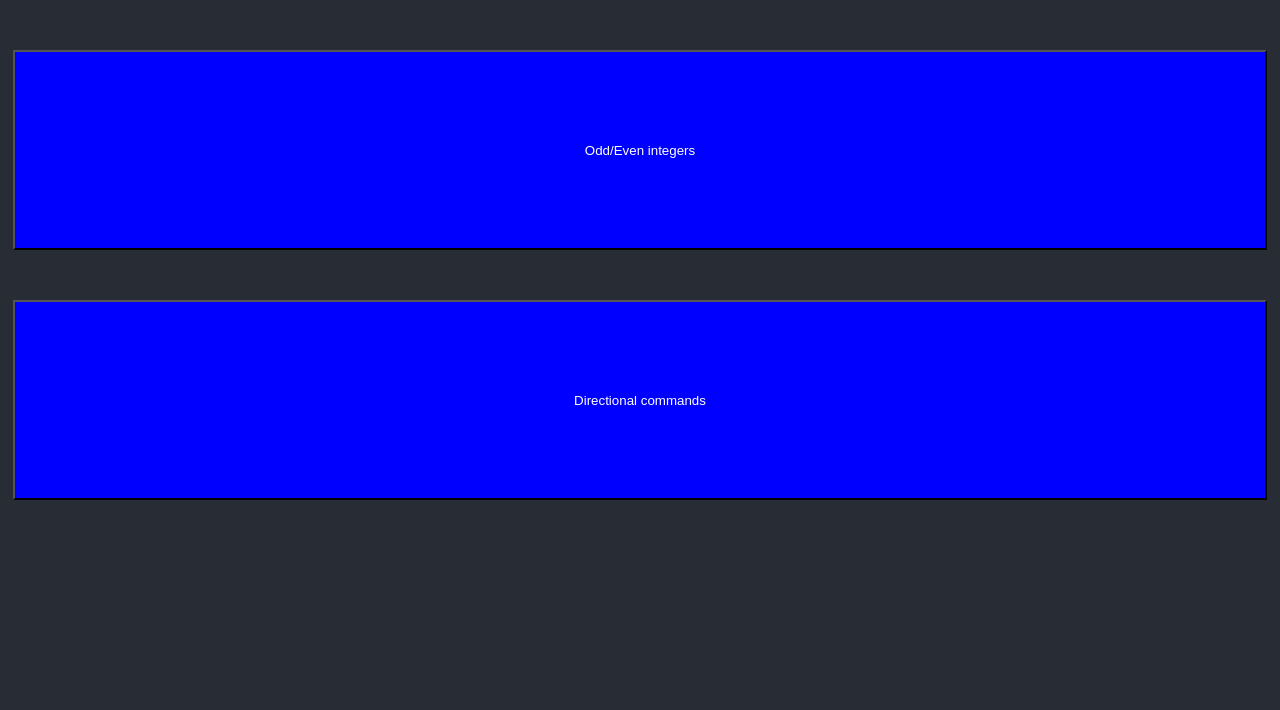
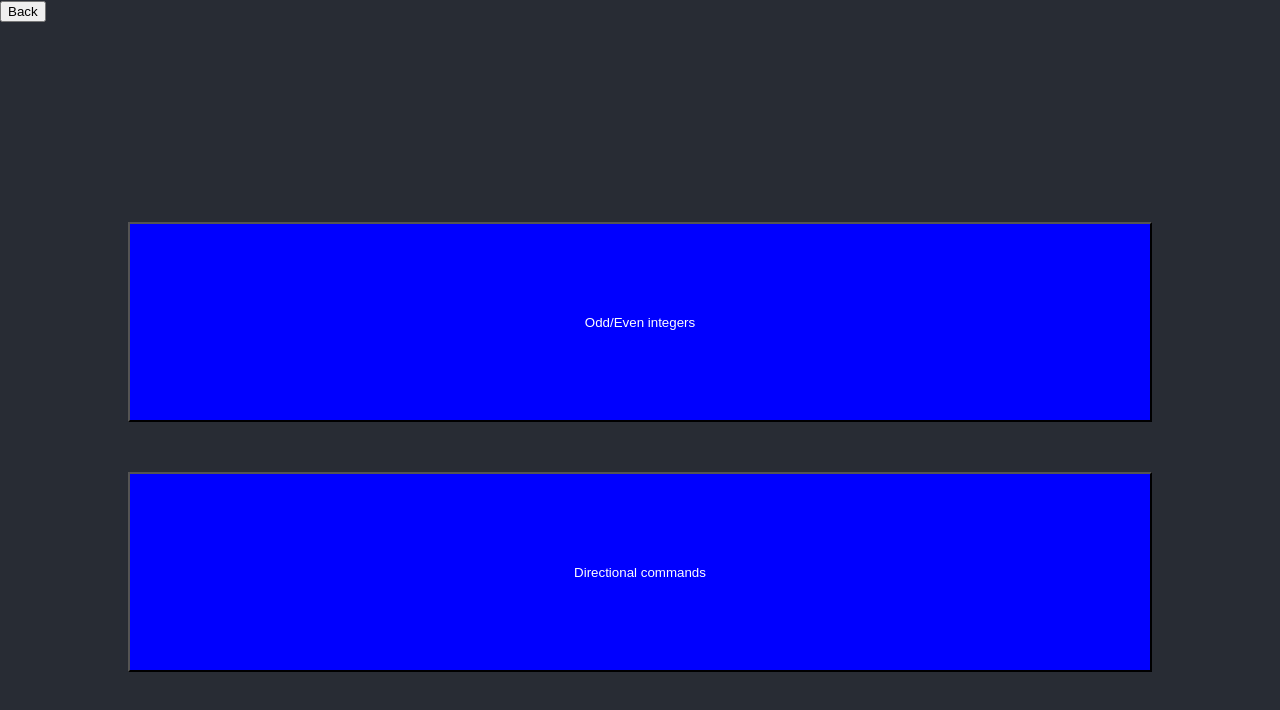
Before and after one commit to marcusbehr/marcusbehr.github.io, a React (Create React App) app in the folder my-app/: page / in a window 1280 px wide. Shown: the top 710 px of the page. Built offline with nearby package versions, Linux system fonts and the light colour scheme.

Commit message:
some centering, increased floor, work before combining direction and number class

```diff
--- a/my-app/src/App.css
+++ b/my-app/src/App.css
@@ -1,50 +1,34 @@
-.App {
-  text-align: center;
-}
-
 :root {
   background-color: #282c34;
-}
-
-.App-logo {
-  height: 40vmin;
-  pointer-events: none;
-}
-
-@media (prefers-reduced-motion: no-preference) {
-  .App-logo {
-    animation: App-logo-spin infinite 20s linear;
-  }
-}
-
-.App-header {
-  background-color: #282c34;
-  min-height: 100vh;
-  display: flex;
-  flex-direction: column;
-  align-items: center;
-  justify-content: center;
-  font-size: calc(10px + 2vmin);
-  color: white;
-}
-
-.App-link {
-  color: #61dafb;
-}
-
-@keyframes App-logo-spin {
-  from {
-    transform: rotate(0deg);
-  }
-  to {
-    transform: rotate(360deg);
-  }
 }
 
 .select-exercise-button {
   margin-top: 50px;
   height: 200px;
+  width: 80vw;
+  background-color: blue;
+  color: #FFFFFF;
+}
+
+.exercise-begin-button {
+  margin-top: 50px;
+  height: 200px;
   width: 98%;
   background-color: blue;
   color: #FFFFFF;
+  width: 80vw;
 }
+
+.exercise-display {
+  font-size: 200px;
+  color: #FFFFFF;
+}
+
+.center-screen{
+  display: flex;
+  justify-content: center;
+  align-items: center;
+  text-align: center;
+  min-height: 100vh;
+  width: 100%
+}
--- a/my-app/src/App.js
+++ b/my-app/src/App.js
@@ -11,38 +11,57 @@ class App extends Component {
     this.state = {
       content:null,
       directionalActive:false,
-      numeralsActive:false
+      numeralsActive:false,
+      selectionActive:false
     }
 
-    this.handleDirectionalClick = this.handleDirectionalClick.bind(this)
-    this.handleNumeralsClick = this.handleNumeralsClick.bind(this)
+    this.handleDirectionalClick = this.handleDirectionalClick.bind(this);
+    this.handleNumeralsClick = this.handleNumeralsClick.bind(this);
+    this.handleBackClick = this.handleBackClick.bind(this);
 
 }
-
 
 
 handleNumeralsClick() {
   this.setState({numeralsActive: true});
   this.setState({directionalActive: false});
+  this.setState({selectionActive: true});
 }
 
 handleDirectionalClick() {
   this.setState({numeralsActive: false});
   this.setState({directionalActive: true});
+  this.setState({selectionActive: true});
+}
+
+handleBackClick() {
+  this.setState({numeralsActive: false});
+  this.setState({directionalActive: false});
+  this.setState({selectionActive: false});
 }
 
 
 
 render() {return (
   <div className="App">
-    <div class="center">
-      <button class="select-exercise-button" onClick={this.handleNumeralsClick}>
+     <button className="back-button" onClick={this.handleBackClick}>
+        Back
+    </button>
+
+    <div className="center-screen">
+
+
+{!this.state.selectionActive &&  <div>
+      <button className="select-exercise-button" onClick={this.handleNumeralsClick}>
         Odd/Even integers
       </button>
       <br/>
-      <button class="select-exercise-button" onClick={this.handleDirectionalClick}>
+      <button className="select-exercise-button" onClick={this.handleDirectionalClick}>
         Directional commands
       </button>
+        </div> }
+
+
 
       {this.state.numeralsActive? <Numeric />: null }
       {this.state.directionalActive? <Direction />: null }
--- a/my-app/src/Direction.js
+++ b/my-app/src/Direction.js
@@ -9,7 +9,8 @@ class Direction extends Component {
        direction: null,
        directions: ['Forward', 'Backward', 'Left', 'Right'],
        directionCount: 0,
-       time: 0
+       time: 0,
+       exerciseActive: false
       }
 
       this.startDirectionExercise = this.startDirectionExercise.bind(this);
@@ -40,7 +41,7 @@ class Direction extends Component {
 
   render() {return (
     <div className="Direction">
-     <button onClick={this.startDirectionExercise}>
+     <button className="exercise-begin-button" onClick={this.startDirectionExercise}>
       Begin
     </button>
 
--- a/my-app/src/Numeric.js
+++ b/my-app/src/Numeric.js
@@ -9,7 +9,8 @@ class Numeric extends Component {
       this.state = {
        number: null,
        numberCount: 0,
-       time: 0
+       time: 0,
+       exerciseActive: false
       }
 
       this.startNumericExercise = this.startNumericExercise.bind(this);
@@ -22,27 +23,35 @@ class Numeric extends Component {
   }
 
   startNumericExercise(){
-    var rand = Math.round(Math.random() * (3000 - 500)) + 500; //Math.round(Math.random() * (3000 - 500)) + 500;
+    var rand = Math.floor(Math.random() * (3000 - 1000 )) + 1000 ; //Math.round(Math.random() * (3000 - 500)) + 500;
     //can set time to be edited in UI in future updated
     this.setState({time: this.state.time + rand});
+    this.setState({exerciseActive: true});
 
     if (this.state.time < 30000){
       setTimeout(function() {
         this.generateNumber();
         this.startNumericExercise();
+
+        //some check here for time
+
       }.bind(this), rand)
+    } else {
+      this.setState({time: 0});
+      this.setState({exerciseActive: false});
+      this.setState({number: null});
     }
+  }
 
-   //null out number when exrecise is done. may need to split into other method
-  }
+
 
   render() {return (
     <div className="Direction">
-     <button onClick={this.startNumericExercise}>
+     {!this.state.exerciseActive && <button className="exercise-begin-button center-screen" onClick={this.startNumericExercise}>
       Begin
-    </button>
+    </button>}
 
-    <div>{this.state.number}</div>
+    { this.state.exerciseActive && <div className="exercise-display center-screen">{this.state.number}</div>}
 
     <div className='speech'>
         <Speech numberToSpeech={this.state.number} numberCount={this.state.numberCount}/ >
```
